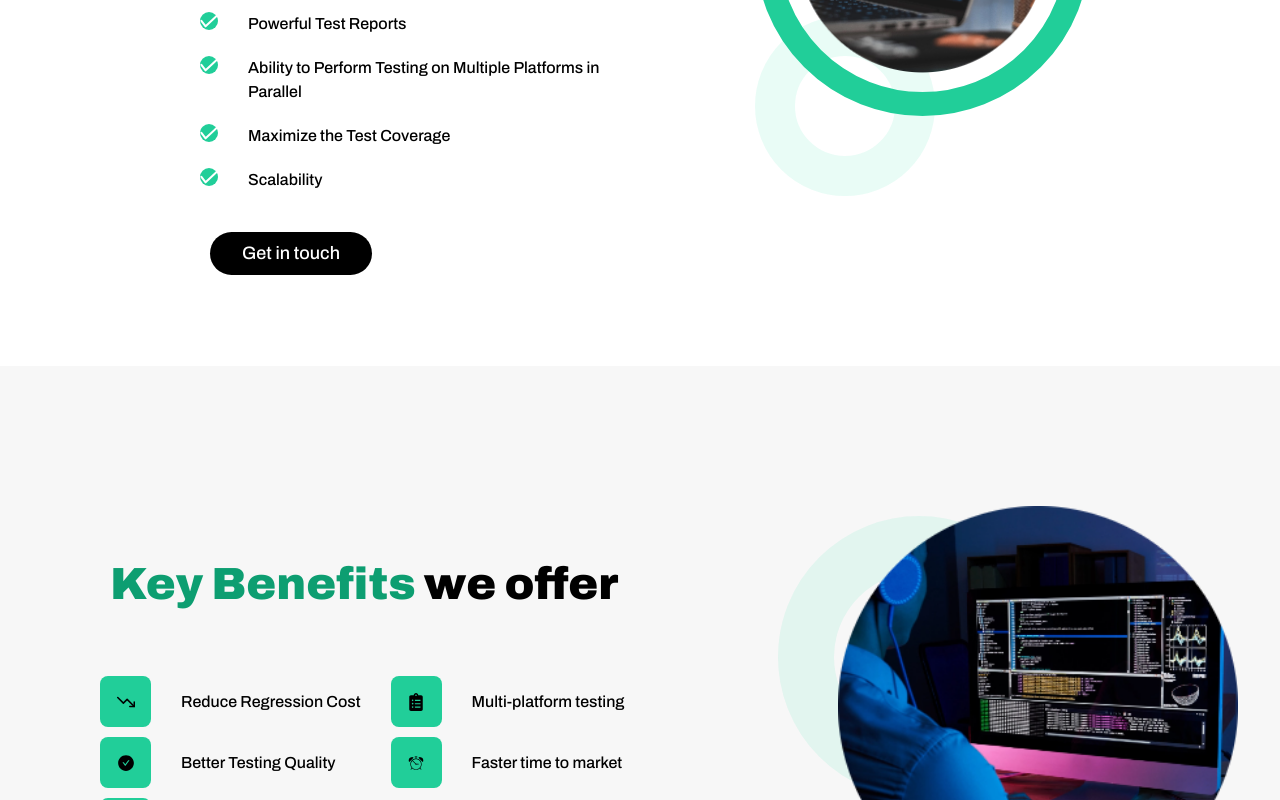
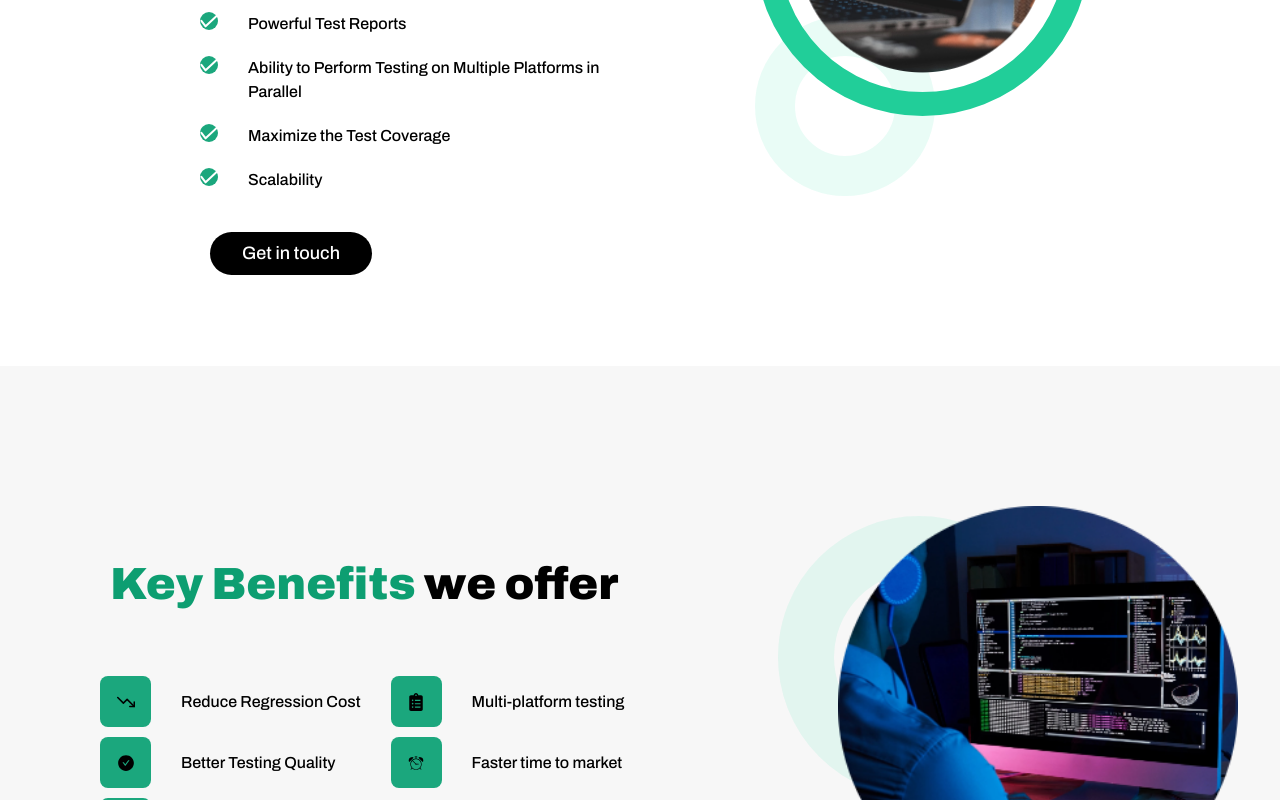
Before and after one commit to a11ysolutions/website, a React (Create React App) app: page /automation in a window 1280 px wide. Shown: the part 2920-3720 px from the top of the page. Built offline with nearby package versions, Linux system fonts and the light colour scheme.

Commit message:
fix: change background color of check signs and icons container

```diff
--- a/src/Components/UI/CheckedItem/CheckedItem.css
+++ b/src/Components/UI/CheckedItem/CheckedItem.css
@@ -23,7 +23,7 @@
   width: 51px;
   height: 51px;
   background: var(--unnamed-color-21ce99) 0% 0% no-repeat padding-box;
-  background: #21ce99 0% 0% no-repeat padding-box;
+  background: #1BA77D 0% 0% no-repeat padding-box;
   border-radius: 8px;
   display: flex;
   align-self: flex-start;
@@ -35,7 +35,7 @@
 .checked-sign-container {
   width: 18px;
   height: 18px;
-  background: #21ce99 0% 0% no-repeat padding-box;
+  background: #1BA77D 0% 0% no-repeat padding-box;
   border-radius: 50%;
   display: flex;
   flex-direction: column;
```
